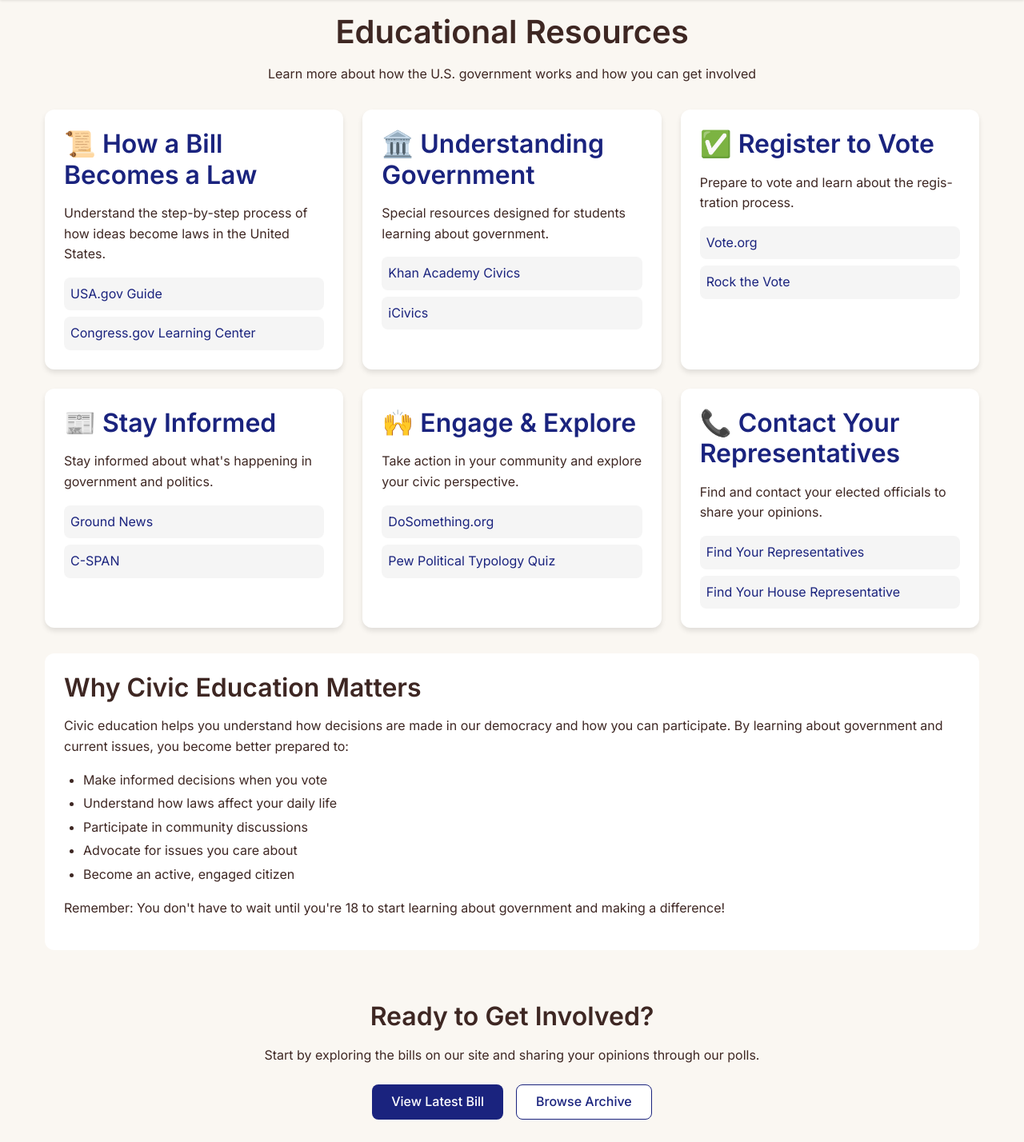
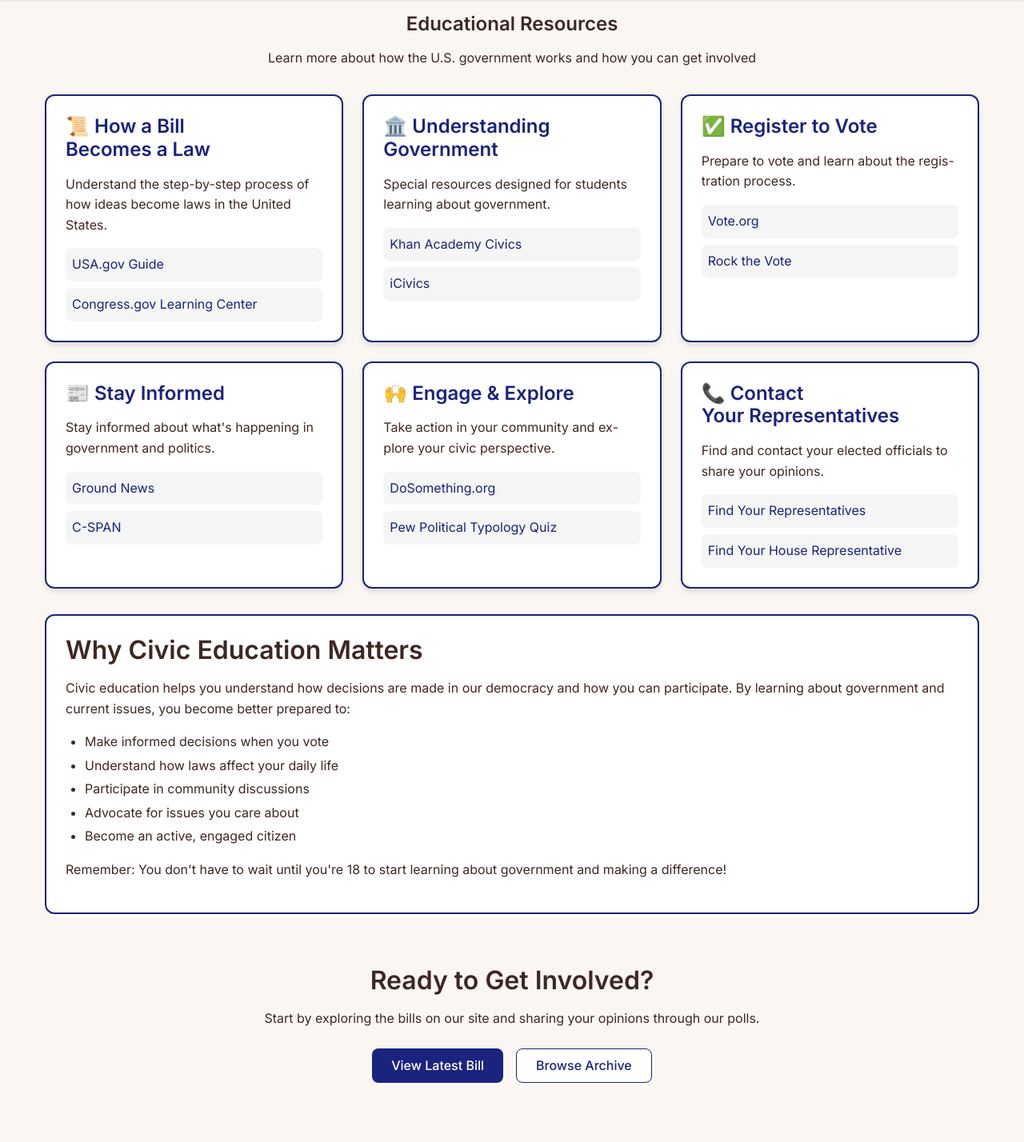
Before and after one commit to liv-skeete/teen_civics, a Flask app: page /resources in a window 1280 px wide. Shown: the part 78-1506 px from the top of the page at 80% size. Run offline with Flask 3, Linux system fonts and the light colour scheme; some libraries are stand-ins or nearby versions.

Commit message:
changing UI consistency

```diff
--- a/static/style.css
+++ b/static/style.css
@@ -416,6 +416,7 @@ textarea:focus-visible {
     padding: var(--spacing-lg);
     margin-bottom: var(--spacing-lg);
     transition: transform var(--transition-normal), box-shadow var(--transition-normal);
+    border: 2px solid var(--color-navy);
 }
 
 .bill-card:hover {
@@ -809,6 +810,7 @@ textarea:focus-visible {
     background-color: var(--color-white);
     border-radius: var(--border-radius-lg);
     box-shadow: var(--shadow-sm);
+    border: 2px solid var(--color-navy);
 }
 
 .search-form {
@@ -1017,6 +1019,7 @@ textarea:focus-visible {
     padding: var(--spacing-lg);
     border-radius: var(--border-radius-lg);
     box-shadow: var(--shadow-md);
+    border: 2px solid var(--color-navy);
 }
 
 .resource-card h2 {
@@ -1049,6 +1052,7 @@ textarea:focus-visible {
     padding: var(--spacing-lg);
     border-radius: var(--border-radius-lg);
     margin-bottom: var(--spacing-xl);
+    border: 2px solid var(--color-navy);
 }
 
 .info-content ul {
@@ -1207,6 +1211,10 @@ textarea:focus-visible {
 /* Utility Classes */
 .text-center {
     text-align: center;
+}
+
+.h3-style {
+    font-size: var(--font-size-xl);
 }
 
 .mb-0 {
@@ -1448,12 +1456,12 @@ textarea:focus-visible {
 /* Statistics Section */
 .stats-section {
   padding: var(--spacing-xl) 0;
-  background-color: var(--color-white);
+  background-color: var(--color-beige);
 }
 .stats-section h2 {
   text-align: center;
   margin-bottom: var(--spacing-xl);
-  color: var(--color-navy);
+  color: var(--color-brown-black);
 }
 .stats-grid {
   display: grid;
@@ -1464,21 +1472,22 @@ textarea:focus-visible {
   padding: 0 var(--spacing-md);
 }
 .stat-card {
-  background-color: var(--color-beige);
+  background-color: var(--color-white);
   padding: var(--spacing-lg);
   border-radius: var(--border-radius-lg);
-  text-align: center;
+  text-align: left;
   box-shadow: var(--shadow-sm);
+  border: 2px solid var(--color-navy);
 }
 .stat-headline {
   font-size: var(--font-size-lg);
-  color: var(--color-brown-black);
+  color: var(--color-navy);
   margin-bottom: var(--spacing-sm);
 }
 .stat-text {
   font-size: var(--font-size-md);
   line-height: 1.6;
-  color: var(--color-dark-gray);
+  color: var(--color-brown-black);
   margin-bottom: var(--spacing-md);
 }
 .stat-source {
@@ -1517,6 +1526,7 @@ textarea:focus-visible {
     padding: var(--spacing-xl);
     border-radius: var(--border-radius-lg);
     box-shadow: var(--shadow-md);
+    border: 2px solid var(--color-navy);
 }
 
 .about-card h2 {
@@ -1641,12 +1651,15 @@ h1, h2, h3, h4, h5, h6 {
 
 /* Contact page heading specificity: resource cards and header */
 .resources-header h1,
-.resource-card h2 {
+.resource-card h2,
+.archive-header h1,
+.contact-header h1 {
   hyphens: none;
   word-break: normal;
   overflow-wrap: break-word;
   white-space: normal;
   text-wrap: balance;
+  font-size: var(--font-size-xl); /* Match the "Misinformation Hits Gen Z" size */
 }
 /* Fix for checkbox alignment in Safari */
 .sort-control label {
--- a/templates/archive.html
+++ b/templates/archive.html
@@ -94,7 +94,7 @@
 </style>
 <div class="container">
     <div class="archive-header">
-        <h1>Bill Archive</h1>
+        <h1 class="h3-style">Bill Archive</h1>
         <p>Browse all congressional bills summarized by TeenCivics</p>
     </div>
 
@@ -161,7 +161,7 @@
         {% for bill in bills %}
         <article class="bill-card" data-status="{{ bill.normalized_status }}" data-teen-impact="{{ bill.teen_impact_score if bill.teen_impact_score is not none else '' }}" data-original-index="{{ loop.index0 }}">
             <div class="bill-header">
-                <h2 class="bill-title">
+                <h2 class="bill-title h3-style">
                     <a href="{{ url_for('bill_detail', slug=bill.website_slug) }}">{{ bill.title|shorten_title }}</a>
                 </h2>
                 {% if bill.title|length > 80 %}
--- a/templates/resources.html
+++ b/templates/resources.html
@@ -5,14 +5,14 @@
 {% block content %}
 <div class="container">
     <div class="resources-header">
-        <h1>Educational Resources</h1>
+        <h1 class="h3-style">Educational Resources</h1>
         <p>Learn more about how the U.S. government works and how you can get involved</p>
     </div>
 
     <div class="resources-grid">
         <!-- 1) How a Bill Becomes a Law -->
         <div class="resource-card">
-            <h2>📜 How a Bill Becomes a Law</h2>
+            <h2 class="h3-style">📜 How a Bill Becomes a Law</h2>
             <p>Understand the step-by-step process of how ideas become laws in the United States.</p>
             <div class="resource-links">
                 <a href="https://www.usa.gov/how-laws-are-made" target="_blank" rel="noopener" class="resource-link">
@@ -26,7 +26,7 @@
 
         <!-- 2) Understanding Government -->
         <div class="resource-card">
-            <h2>🏛️ Understanding Government</h2>
+            <h2 class="h3-style">🏛️ Understanding Government</h2>
             <p>Special resources designed for students learning about government.</p>
             <div class="resource-links">
                 <a href="https://www.khanacademy.org/humanities/us-government-and-civics" target="_blank" rel="noopener" class="resource-link">
@@ -40,7 +40,7 @@
 
         <!-- 3) Register to Vote -->
         <div class="resource-card">
-            <h2>✅ Register to Vote</h2>
+            <h2 class="h3-style">✅ Register to Vote</h2>
             <p>Prepare to vote and learn about the registration process.</p>
             <div class="resource-links">
                 <a href="https://www.vote.org/" target="_blank" rel="noopener" class="resource-link">
@@ -54,7 +54,7 @@
 
         <!-- 4) Stay Informed -->
         <div class="resource-card">
-            <h2>📰 Stay Informed</h2>
+            <h2 class="h3-style">📰 Stay Informed</h2>
             <p>Stay informed about what's happening in government and politics.</p>
             <div class="resource-links">
                 <a href="https://ground.news" target="_blank" rel="noopener" class="resource-link">
@@ -68,7 +68,7 @@
 
         <!-- 5) Engage & Explore -->
         <div class="resource-card">
-            <h2>🙌 Engage & Explore</h2>
+            <h2 class="h3-style">🙌 Engage & Explore</h2>
             <p>Take action in your community and explore your civic perspective.</p>
             <div class="resource-links">
                 <a href="https://www.dosomething.org" target="_blank" rel="noopener" class="resource-link">
@@ -82,7 +82,7 @@
 
         <!-- 6) Contact Government -->
         <div class="resource-card">
-            <h2>📞 Contact Your Representatives</h2>
+            <h2 class="h3-style">📞 Contact Your Representatives</h2>
             <p>Find and contact your elected officials to share your opinions.</p>
             <div class="resource-links">
                 <a href="https://www.usa.gov/elected-officials" target="_blank" rel="noopener" class="resource-link">
```
Also changed, not shown: templates/contact.html (+4 -4 lines).
